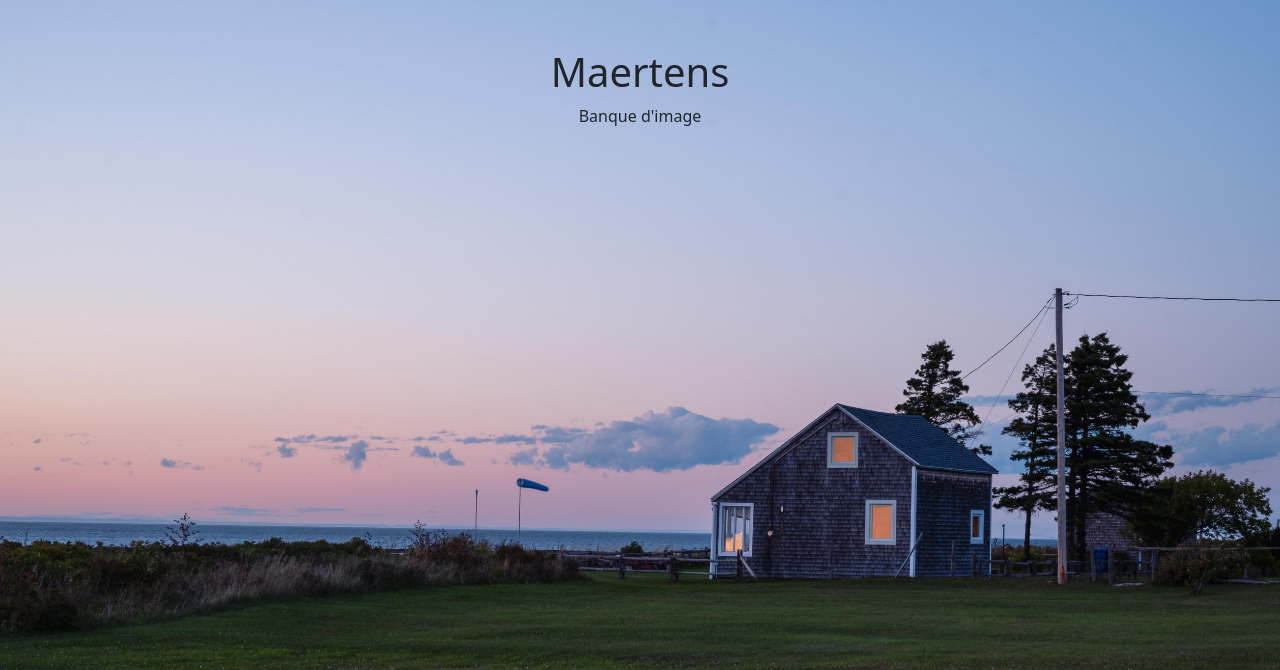
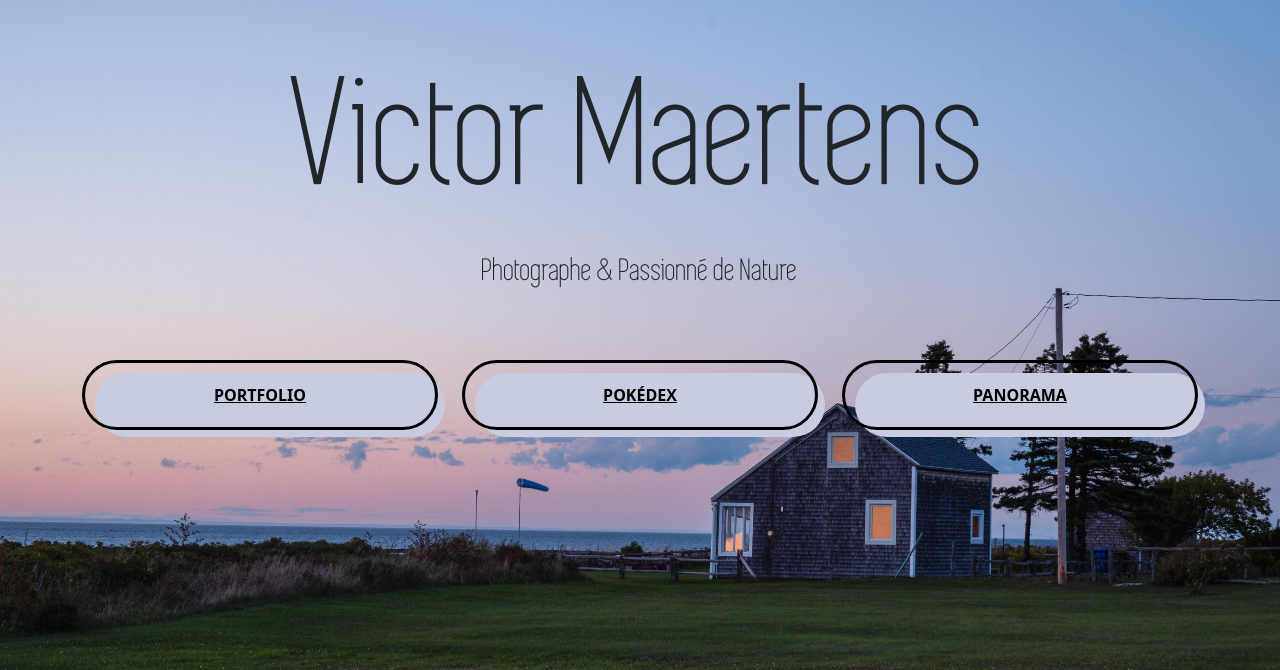
Before and after one commit to maertens-ca/maertens-ca.github.io, a PHP site: page / in a window 1280 px wide. Shown: the top 670 px of the page. Run offline with PHP 8.4, Linux system fonts and the light colour scheme.

Commit message:
Update bouton

```diff
--- a/index.html
+++ b/index.html
@@ -12,9 +12,47 @@
 <body class="bg-xs">
 
     <div class="container text-center p-5">
-      <h1>Maertens</h1>
-      <p>Banque d'image</p>
+      <h1 class="titre">Victor Maertens</h1>
+      <p class="sous-titre">Photographe & Passionné de Nature</p>
     </div>
+
+    <div class="container">
+      <div class="row justify-content-center">
+        <div class="col text-center">
+          <a
+            name="btnPortfolio"
+            id="btnPortfolio"
+            class="btn-57"
+            href="./portfolio.html"
+            role="button"
+            >Portfolio</a
+          >
+        </div>
+        <div class="col text-center">
+          <a
+            name="btnPokedex"
+            id="btnPokedex"
+            class="btn-57"
+            href="./pokedex.html"
+            role="button"
+            >Pokédex</a
+          >
+        </div>
+        <div class="col text-center">
+          <a
+            name="btnPanorama"
+            id="btnPanorama"
+            class="btn-57"
+            href="./panorama.html"
+            role="button"
+            >Panorama</a
+          >
+        </div>
+
+      </div>
+    </div>
+
+
 
     <script src="./script.js"></script>
 
--- a/style.css
+++ b/style.css
@@ -17,3 +17,88 @@
     background-repeat: no-repeat; /* Prevents tiling */
     height: 100vh; /* Ensures the body is the full height of the viewport */
 }
+
+/* Boutton custom: https://ui-buttons.web.app */
+.btn-57,
+.btn-57 *,
+.btn-57 :after,
+.btn-57 :before,
+.btn-57:after,
+.btn-57:before {
+  border: 0 solid;
+  box-sizing: border-box;
+}
+.btn-57 {
+  -webkit-tap-highlight-color: transparent;
+  -webkit-appearance: button;
+  background-color: #000;
+  background-image: none;
+  color: #657fa8;
+  cursor: pointer;
+  font-family: ui-sans-serif, system-ui, -apple-system, BlinkMacSystemFont,
+    Segoe UI, Roboto, Helvetica Neue, Arial, Noto Sans, sans-serif,
+    Apple Color Emoji, Segoe UI Emoji, Segoe UI Symbol, Noto Color Emoji;
+  font-size: 100%;
+  line-height: 1.5;
+  margin: 0;
+  -webkit-mask-image: -webkit-radial-gradient(#000, #657fa8);
+  padding: 0;
+}
+.btn-57:disabled {
+  cursor: default;
+}
+.btn-57:-moz-focusring {
+  outline: auto;
+}
+.btn-57 svg {
+  display: block;
+  vertical-align: middle;
+}
+.btn-57 [hidden] {
+  display: none;
+}
+.btn-57 {
+  background: none;
+  border: 3px solid;
+  border-radius: 999px;
+  box-sizing: border-box;
+  color: #000;
+  display: block;
+  font-weight: 900;
+  -webkit-mask-image: none;
+  padding: 20px 60px;
+  position: relative;
+  text-transform: uppercase;
+}
+.btn-57:before {
+  background: #c7cce0;
+  border-radius: 999px;
+  content: "";
+  inset: 0;
+  position: absolute;
+  transform: translate(10px, 10px);
+  transition: transform 0.2s;
+  z-index: -1;
+}
+.btn-57:hover:before {
+  transform: translate(0);
+}
+
+
+/* CUSTOM FONT */
+@font-face {
+    font-family: 'simplifica'; /* The name you'll use in your CSS */
+    src: url('fonts/SIMPLIFICA\ Typeface.ttf') format('truetype'); /* Path to your font */
+    font-weight: normal; /* Can be normal, bold, etc. */
+    font-style: normal; /* Can be normal, italic, etc. */
+}
+
+.titre{
+    font-family: simplifica;
+    font-size: 10rem;
+}
+
+.sous-titre{
+    font-family: simplifica;
+    font-size: 2rem;
+}
```
Also changed, not shown: fonts/SIMPLIFICA Typeface.ttf (added), panorama.html (added), pokedex.html (added), portfolio.html (added).
